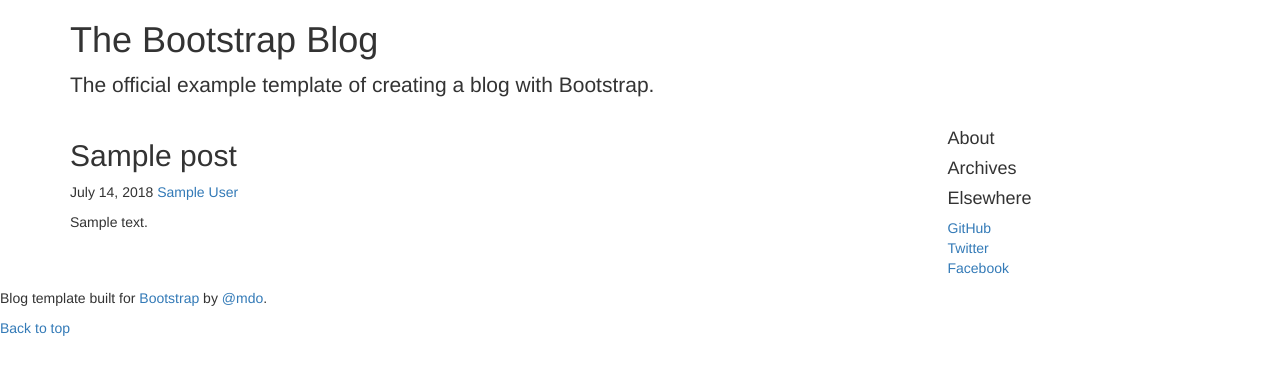
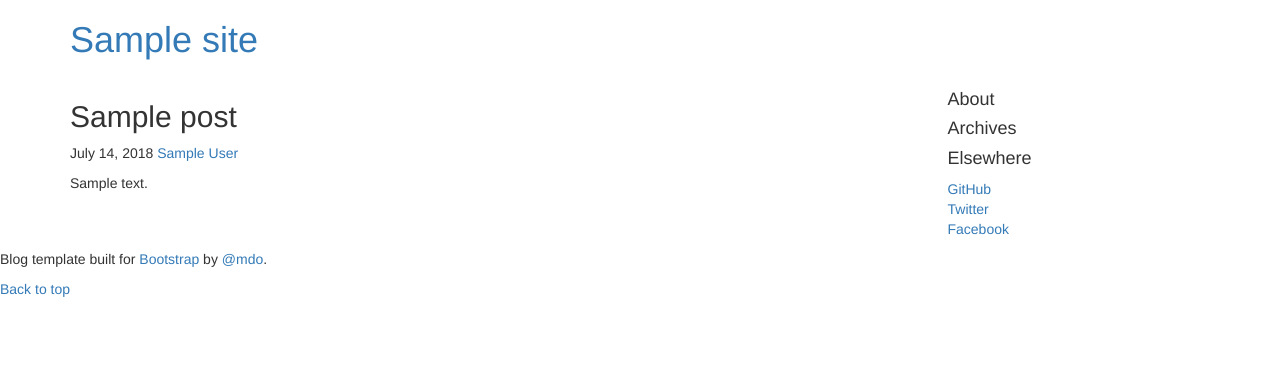
Before and after one commit to romanleonidov/New-theme, a WordPress theme: template index.php in a window 1280 px wide. Shown: the part 20-395 px from the top of the page. Run offline with PHP 8.4 and a stand-in for WordPress, Linux system fonts and the light colour scheme; the site name, menu and one post (Sample post) are stand-ins, and other content is empty; some libraries are stand-ins or nearby versions.

Commit message:
Динамически вывод сайта

```diff
--- a/header.php
+++ b/header.php
@@ -44,6 +44,6 @@
     <div class="container">
 
       <div class="blog-header">
-        <h1 class="blog-title">The Bootstrap Blog</h1>
-        <p class="lead blog-description">The official example template of creating a blog with Bootstrap.</p>
+        <h1 class="blog-title"><a href="<?php echo get_bloginfo('wpurl'); ?>"><?php echo get_bloginfo('name'); ?></a></h1>
+        <p class="lead blog-description"><?php echo get_bloginfo('description'); ?></p>
       </div>
```
